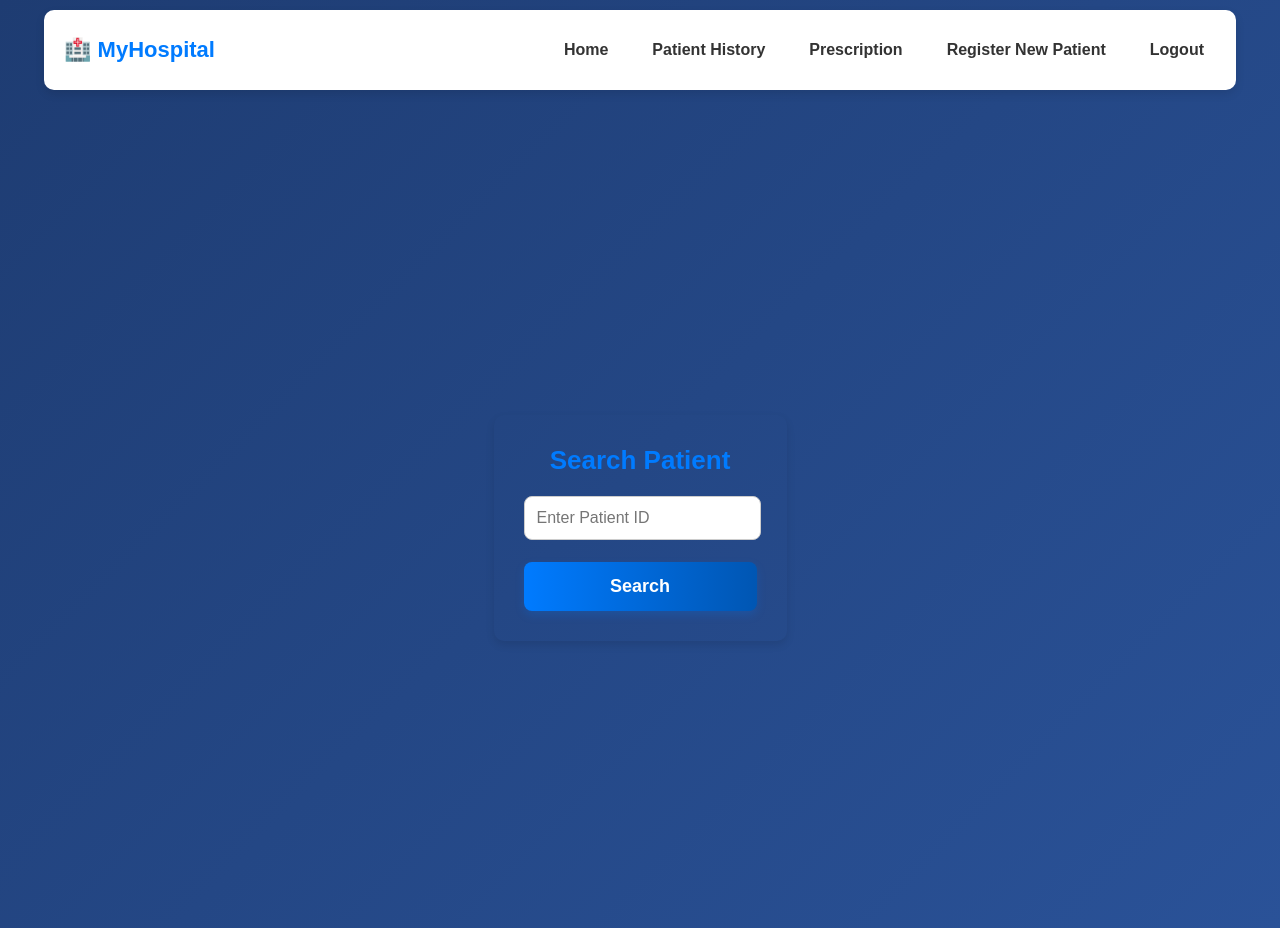
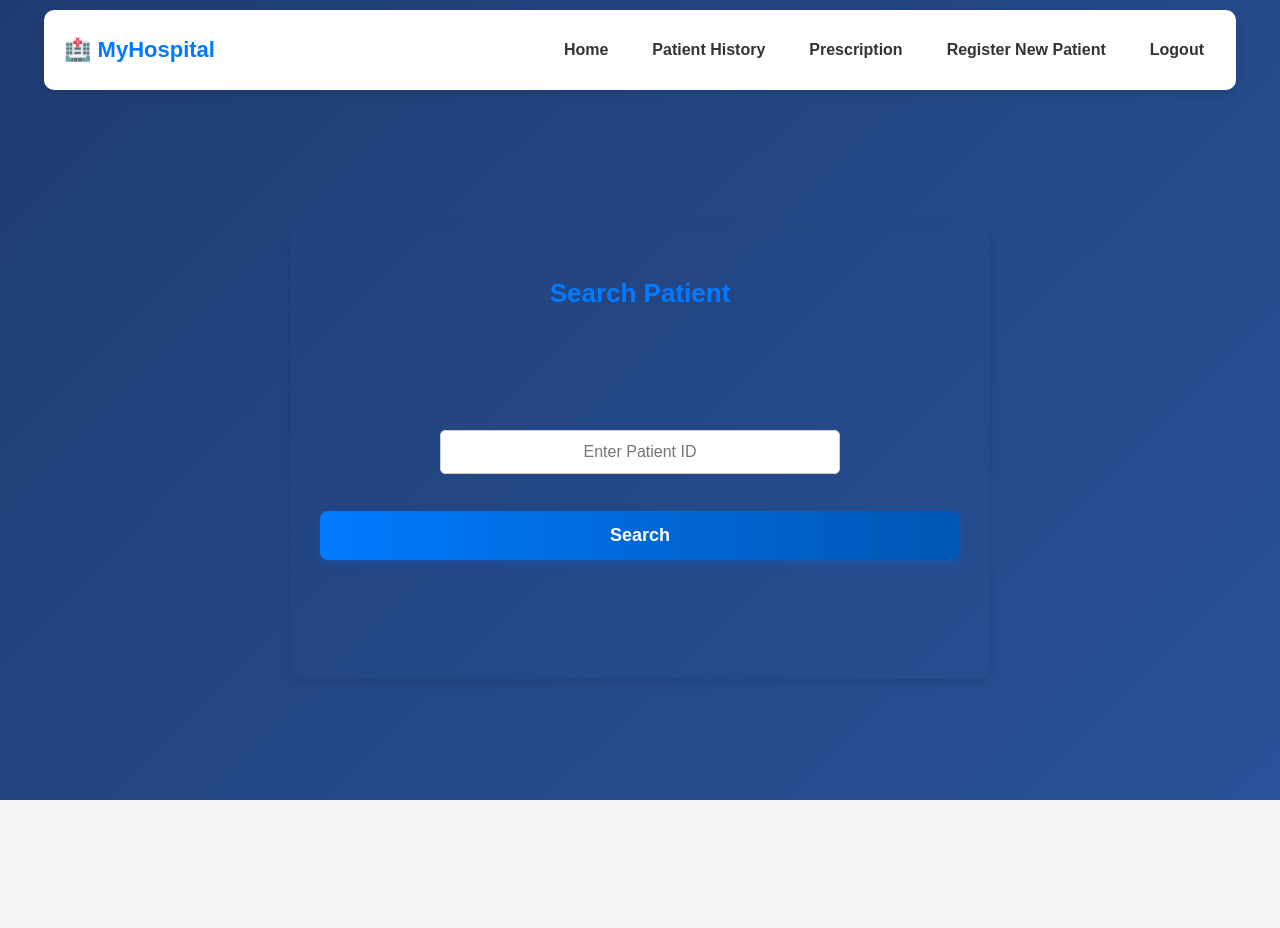
Before and after one commit to sangram72/Hospital_OPD_System, a React (Vite) app: page /Dash in a window 1280 px wide. After the commit the page ends 800 px from the top, so only its background shows below. Built offline with nearby package versions, Linux system fonts and the light colour scheme; no server answers; sample sign-in values are in the browser's storage.

Commit message:
Update Dash.css

```diff
--- a/src/Components/Dashboard/Dash.css
+++ b/src/Components/Dashboard/Dash.css
@@ -4,16 +4,39 @@ body {
     margin: 0;
     padding: 0;
     background-color: #f5f5f5;
-    margin-top: 10%;
 }
 
-/* ✅ Ensure Content Starts After Navbar */
+/* ✅ Center Content After Navbar */
 .dash-container {
     max-width: 1200px;
     margin: auto;
     padding: 30px;
     border-radius: 10px;
     box-shadow: 0 4px 8px rgba(0, 0, 0, 0.1);
+    text-align: center;
+    margin-top: 15%;
+}
+
+/* ✅ Center Search Box Initially */
+.search-container {
+    display: flex;
+    flex-direction: column;
+    align-items: center;
+    justify-content: center;
+    height: 40vh;
+    width: 50vw;
+    gap: 15px;
+}
+
+.input-field {
+    width: 100%;
+    max-width: 400px;
+    padding: 12px;
+    font-size: 16px;
+    border: 1px solid #ccc;
+    border-radius: 5px;
+    box-sizing: border-box;
+    text-align: center;
 }
 
 /* ✅ Patient Card */
@@ -25,23 +48,18 @@ body {
     background-color: #ffffff;
 }
 
-/* ✅ Title */
-.title {
-    margin-top: 0;
-}
-
 /* ✅ Buttons */
 .button-group {
     display: flex;
-    justify-content: space-between; /* Ensures even spacing between buttons */
-    align-items: center; /* Aligns buttons vertically */
-    gap: 15px; /* Adds spacing between buttons */
+    justify-content: space-between;
+    align-items: center;
+    gap: 15px;
     margin-top: 20px;
 }
 
 .save-btn, .back-btn {
-    flex: 1; /* Makes both buttons take equal space */
-    max-width: 48%; /* Prevents them from taking full width */
+    flex: 1;
+    max-width: 48%;
     padding: 12px;
     border: none;
     border-radius: 5px;
@@ -69,21 +87,6 @@ body {
     background-color: #b02a37;
 }
 
-/* ✅ Edit Button */
-.edit-btn {
-    margin: 0 auto;
-    display: block;
-    margin-top: 5px;
-    padding: 10px 15px;
-    border: none;
-    border-radius: 5px;
-    font-size: 16px;
-    cursor: pointer;
-    transition: 0.3s;
-    width: 30vw;
-    background-color: #ffffff;
-}
-
 /* ✅ Vitals Section */
 .vitals-section {
     margin-top: 20px;
@@ -93,7 +96,6 @@ body {
     background-color: #f9f9f9;
 }
 
-/* ✅ Desktop & Tablet: Display vitals form in a row */
 .vitals-form {
     display: flex;
     flex-wrap: wrap;
@@ -134,10 +136,43 @@ body {
     text-align: center;
 }
 
-/* ✅ Mobile View */
+.go-back-btn{
+    margin: 20px auto;
+    display: block;
+    padding: 10px 15px;
+    border: none;
+    border-radius: 5px;
+    font-size: 16px;
+    cursor: pointer;
+    transition: 0.3s;
+    width: 30vw;
+    background-color: #ffffff;
+    text-align: center;
+}
+
+/* ✅ Center Loading Overlay */
+.loading-overlay {
+    position: fixed; /* Ensures it covers the entire screen */
+    top: 0;
+    left: 0;
+    width: 100vw;
+    height: 100vh;
+    background: rgba(255, 255, 255, 0.8);
+    display: flex;
+    justify-content: center;
+    align-items: center;
+    z-index: 9999;
+}
+
+.loading-image {
+    width: 100px;
+    height: 100px;
+}
+
+/* ✅ Responsive Design */
 @media (max-width: 768px) {
-    .dash-container {
-        margin-top: 100%;
+    .search-container {
+        height: 50vh;
     }
 
     .vitals-form {
@@ -165,11 +200,6 @@ body {
     }
 }
 
-@media (max-width: 385px) {
-    .dash-container {
-        margin-top: 150%;
-    }
-}
 
 /* ✅ Loading Overlay */
 .loading-overlay {
```
